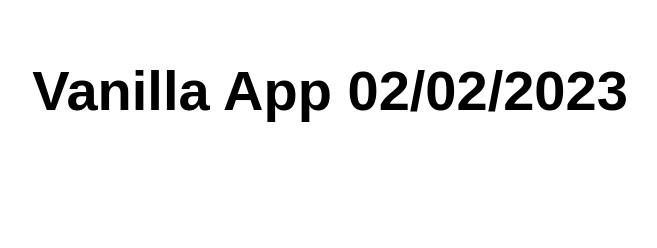
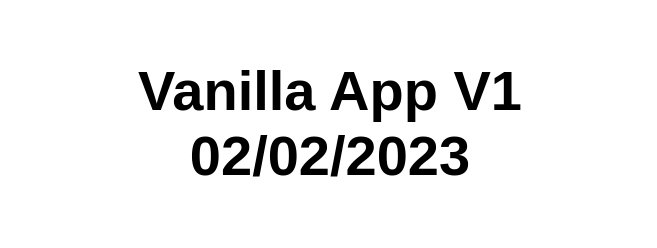
Before and after one commit to JohnFiar/my-first-static-web-app, a website: page src/index.html in a window 1280 px wide. Shown: the whole page, without its empty margins (310-967 px from the left). Drawn offline with Linux system fonts and the light colour scheme.

Commit message:
Change verbiage for V1

```diff
--- a/src/index.html
+++ b/src/index.html
@@ -5,12 +5,12 @@
   <meta charset="UTF-8">
   <meta name="viewport" content="width=device-width, initial-scale=1.0">
   <link rel="stylesheet" href="styles.css">
-  <title>Vanilla App 02/02/2023</title>
+  <title>Vanilla App V1 02/02/2023</title>
 </head>
 
 <body>
   <main>
-    <h1>Vanilla App 02/02/2023</h1>
+    <h1>Vanilla App V1 02/02/2023</h1>
   </main>
 </body>
 
```
